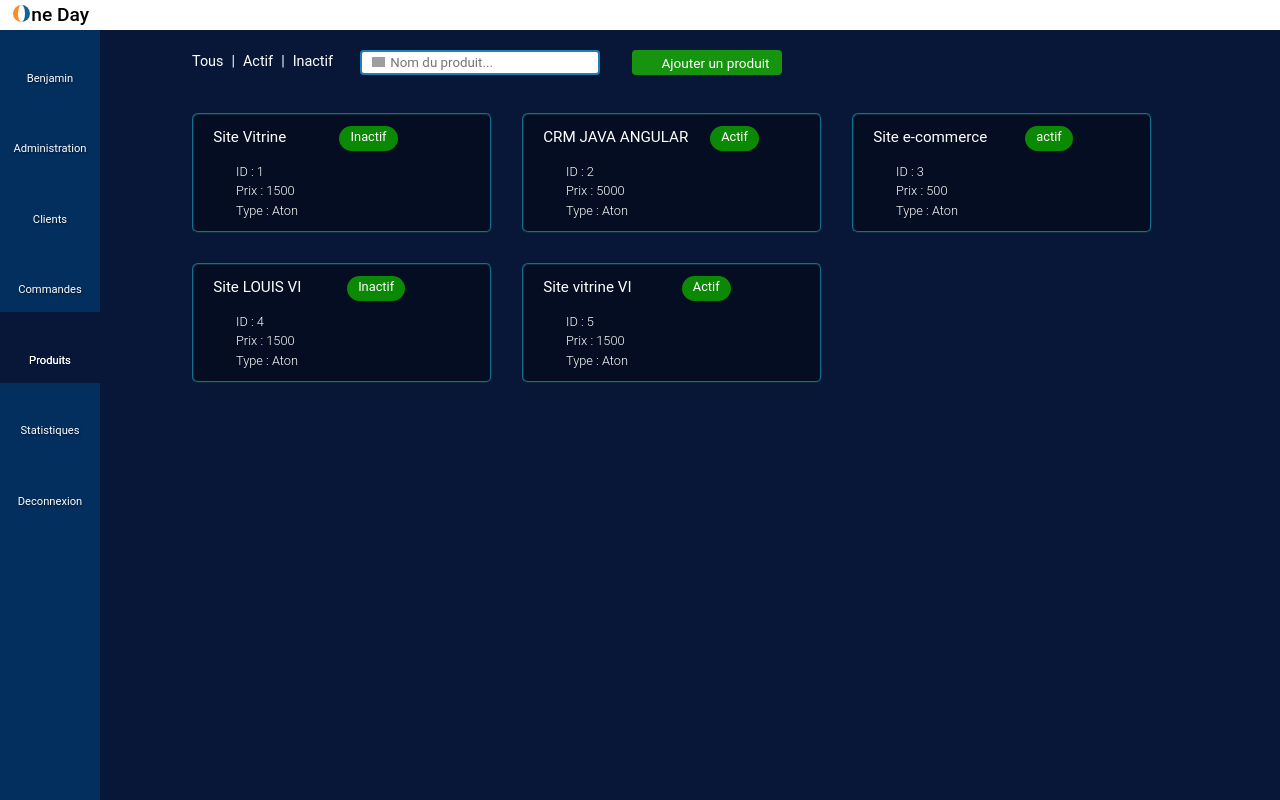
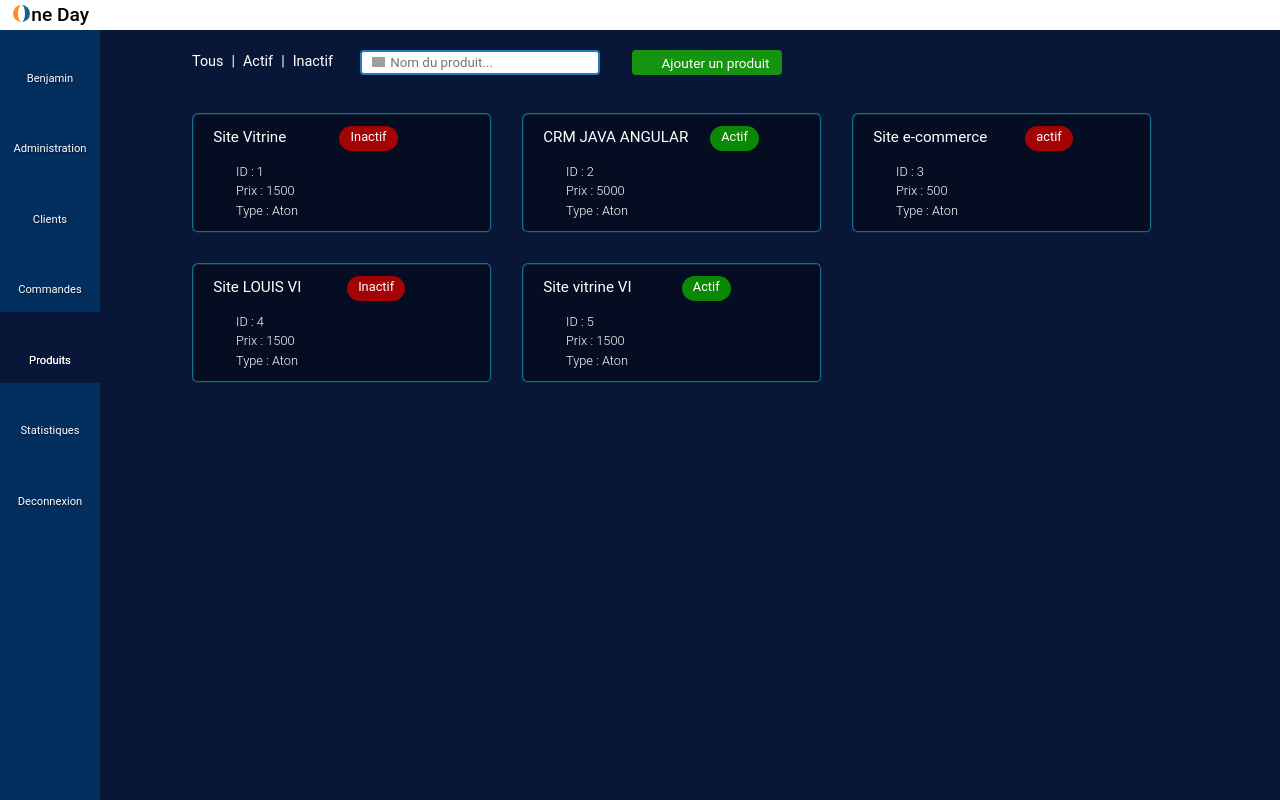
Before and after one commit to CGERARD35/projet-EPSI-angular, an Angular app: page /products/list in a window 1280 px wide. Built offline with nearby package versions, Linux system fonts and the light colour scheme; data requests are answered from the project's data file; grey boxes are pictures that could not be loaded; some icons are missing.

Commit message:
Modif actif/innactif PRODUCT LIST

```diff
--- a/src/app/products/pages/page-product-list/page-product-list.component.html
+++ b/src/app/products/pages/page-product-list/page-product-list.component.html
@@ -21,7 +21,14 @@
   <div class="card" *ngFor="let produit of produits$ | async">
     <div class="contact-header">
       <p>{{produit.nom}}</p>
-      <p class="contact-active">{{produit.statut}}</p>
+
+      <ng-container *ngIf="produit.statut === 'Actif' then actif else innactif" ></ng-container>
+      <ng-template #actif>
+        <p class="contact-active">{{produit.statut}}</p>
+      </ng-template>
+      <ng-template #innactif>
+        <p class="contact-inactif">{{produit.statut}}</p>
+      </ng-template>
       <div>
         <a routerLink="../edit/{{produit.id}}" title="Modifier le produit"><i class="fa-solid fa-pen-to-square"></i></a>
         <a routerLink="../delete/{{produit.id}}" title="Supprimer le produit"><i class="fa-solid fa-trash-can"></i></a>
```
